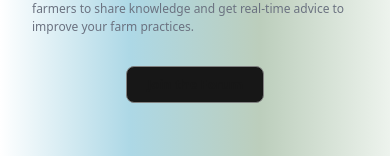
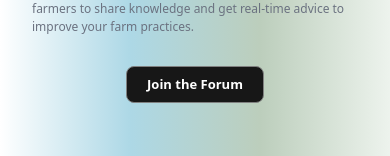
Before and after one commit to IsGameliel/agrodaily, a Next.js app: page / in a window 390 px wide. Shown: the part 151-307 px from the top of the page. Built offline with nearby package versions, Linux system fonts and the light colour scheme.

Commit message:
navigation completed

```diff
--- a/src/styles/mobile.css
+++ b/src/styles/mobile.css
@@ -26,11 +26,10 @@
         font-size: 12px !important;
       }
       .button {
-        @apply px-5 py-2 font-bold rounded-lg;
+        @apply px-5 py-2 text-white font-bold rounded-lg;
         background: var(--foreground);
         border: 1px solid gray;
         margin: 0 auto;
         font-size: 13px;
-        color: var(--foreground);
       }
 }
```
